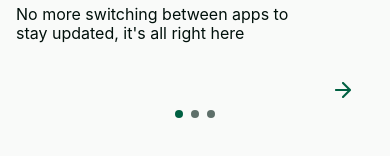
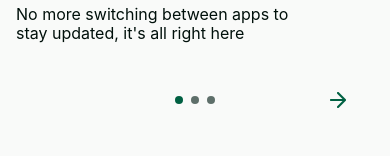
Before and after one commit to debugtitan/mercatus, a React Native app: screen /not-found-error in a window 390 px wide. Shown: the part 532-688 px from the top of the page. Built offline with nearby package versions, Linux system fonts and the light colour scheme; what react-native-system-navigation-bar would draw is missing.

Commit message:
finished custom pagination. TODO: add enable scroll and off

```diff
--- a/components/onboard/FooterComponent.js
+++ b/components/onboard/FooterComponent.js
@@ -19,12 +19,12 @@ export const CustomPaginatorComponent = ({
     <View
       // eslint-disable-next-line react-native/no-inline-styles
       style={{
-        flex: 1,
-        flexDirection: 'row',
-        justifyContent: 'space-evenly',
-        alignItems: 'center',
+        //flex: 1,
+        //flexDirection: 'row',
+        //justifyContent: 'space-evenly',
+        //alignItems: 'center',
         //height: 50,
-        //paddingHorizontal: 1,
+        paddingHorizontal: 25,
       }}
     >
       {currentPage === 1 ? (
@@ -88,12 +88,12 @@ export const CustomPaginatorComponent = ({
 const styles = StyleSheet.create({
   toggle_right: {
     position: 'absolute',
-    bottom: 22,
-    right: 35,
+    bottom: 12,
+    right: 40,
   },
   toggle_left: {
     position: 'absolute',
-    bottom: 20,
-    left: 35,
+    bottom: 12,
+    left: 40,
   },
 });
```
